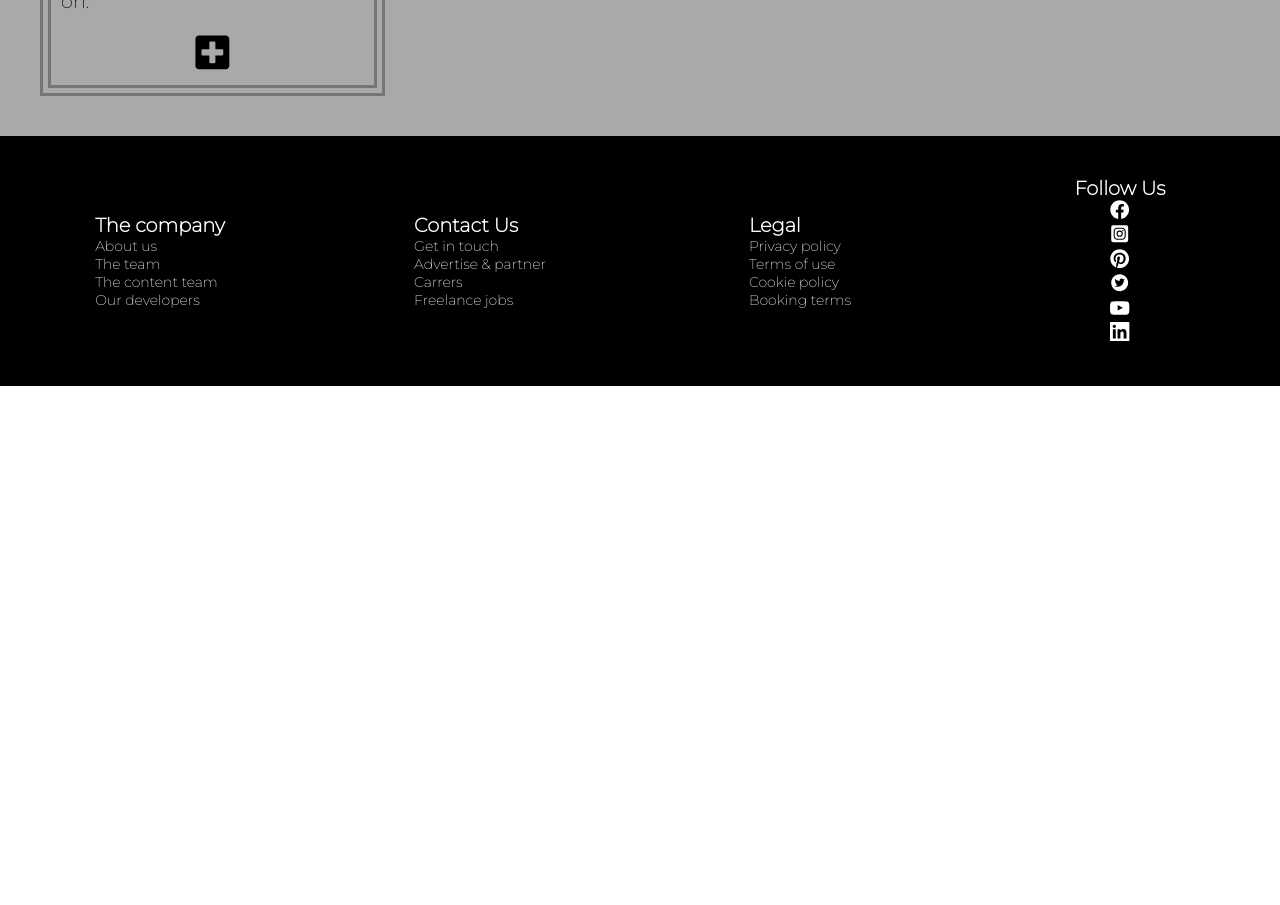
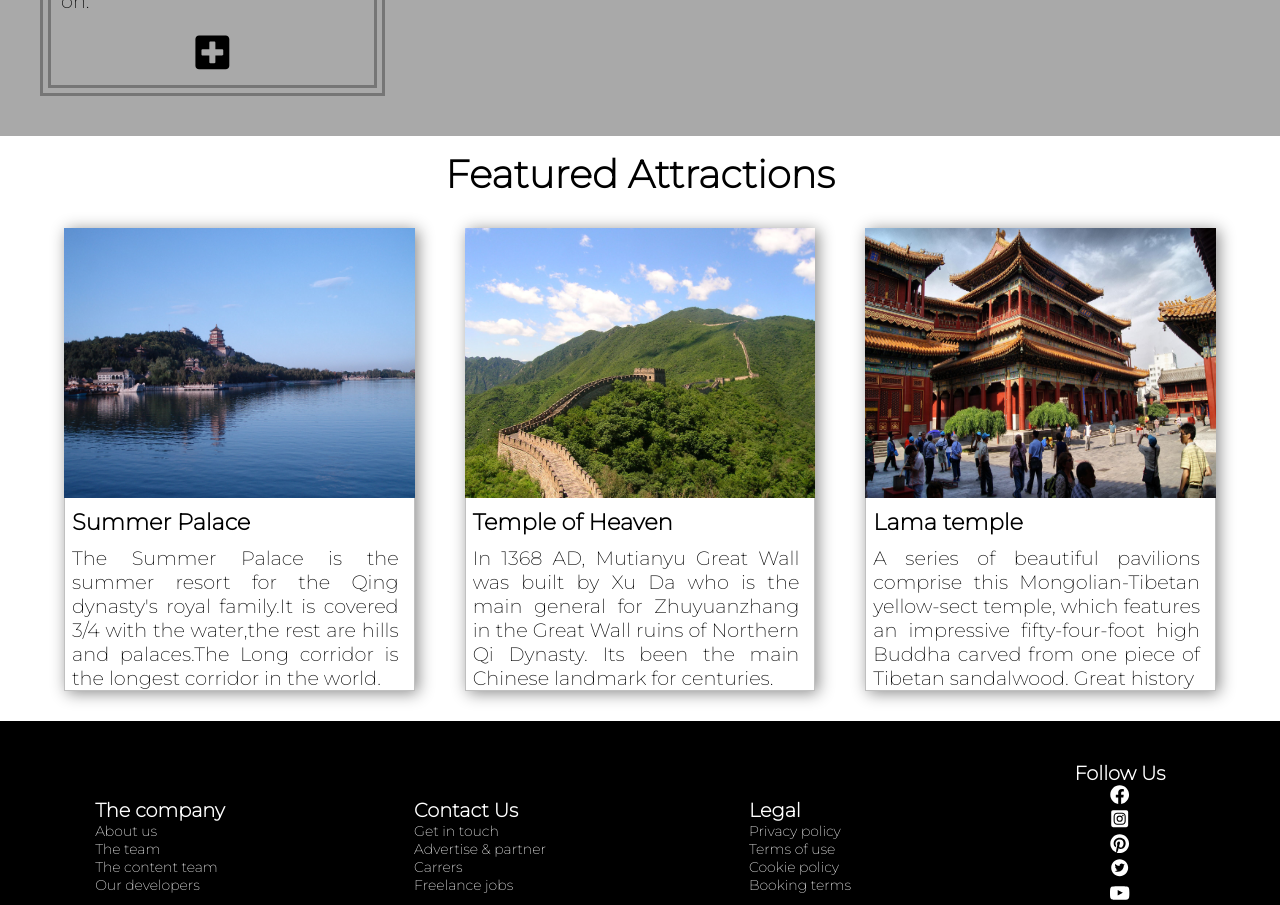
Before and after one commit to Husky931/Beijing-City, a React (Create React App) app: page / in a window 1280 px wide. Shown: the part 1440-2345 px from the top of the page. Before the commit the page ends 1826 px from the top, so only its background shows below. Built offline with nearby package versions, Linux system fonts and the light colour scheme.

Commit message:
everything done, but the logo and nav

```diff
--- a/src/App.css
+++ b/src/App.css
@@ -200,6 +200,7 @@ label {
 .information-line {
   border-bottom: 3px solid #af9a7d;
   width: 400px;
+
   text-align: center;
   display: block;
   margin: auto auto;
@@ -249,16 +250,63 @@ label {
   height: 100%;
 }
 
-/* FEATURED ATTRACTIONS */
-.featured-attractions-home {
-  height: auto;
-  width: 100%;
-  grid-template-columns: repeat(auto-fit, minmax(255px,300px));
+/* FEATURED ATTRACTIONS HOME MID SECTION */
+
+.featured-full-div {
+  margin: auto auto;
+  width: 90%;
+  min-height: 300px;
+  max-height: auto;
+  display: grid;
+  grid-template-columns: repeat(auto-fit, minmax(350px, 1fr));
   grid-row-gap: 2rem;
   grid-column-gap: 50px;
-  padding: 40px;
+  padding-top: 15px;
+  padding-bottom: 15px;
+  padding-bottom: 30px;
 }
 
+.featured-single {
+  min-width: 270px;
+  max-width: 100%;
+  /* width: 330px; */
+  min-height: 270px;
+  /* max-height: 330px; */
+  position: relative;
+  box-shadow: 3px 2px 15px  #888888;
+}
+.featured-single:hover {
+  cursor: pointer;
+  transition: all 0.3s linear;
+  box-shadow: none;
+}
+.image-container-featured {
+  width: 100%;
+  height: 270px;
+}
+.img-featured {
+  width:100%;
+  height:100%;
+}
+.featured-h-div {
+  padding-top: 10px;
+  padding-bottom: 10px;
+  padding-left: 7px;
+  border-left: 1px solid silver;
+  border-right: 1px solid silver;
+}
+.featured-text-div {
+  text-align: justify;
+  padding-right: 15px;
+  padding-left: 7px;
+  border-left: 1px solid silver;
+  border-right: 1px solid silver;
+  border-bottom: 1px solid silver;
+}
+#featured-attractions-h {
+  text-align: center;
+  padding: 15px;
+}
 
 
 
@@ -756,7 +804,7 @@ label {
 /* MUSEUM PAGE BEGINS HERE ------------------------------------------------------------------------------------ */
 .museum-full-background-div {
   width: 100%;
-  height: 1000px;
+  height: auto;
 }
 .search-museum-top-header {
     text-align: center;
@@ -893,11 +941,7 @@ label {
   overflow: hidden;
   font-style: italic;
 }
-/* .position-center {
-  width: auto;
-  height: auto;
-  margin: auto auto;
-} */
+
 .results-group {
   flex: 1;
   text-align: center;
@@ -1269,7 +1313,7 @@ label {
     width: 100%;
     height: 95vh;
     position: relative;
-    z-index: -1;
+    /* z-index: -1; */
   }
 }
 
@@ -1307,6 +1351,12 @@ label {
   display: flex;
   flex-direction: column;
   margin: auto auto;
+}
+.nightlife-template-page-full {
+  display: flex;
+  flex-direction: column;
+  align-items: center;
+  justify-content: center;
 }
 }
 
@@ -1348,6 +1398,10 @@ label {
 }
 .ul-division {
   margin-top: 30px;
+  display: flex;
+  flex-direction: column;
+  justify-content: flex-start;
+  align-items: flex-start;
 }
 }
 
@@ -1359,6 +1413,12 @@ label {
     left: 20px;
     top: 5px;
   }
+.information-line {
+  width: 250px;
+}
+.hero-box-button {
+  font-size: 20px;
+}
 .foods-full-div {
   width: 80%;
   height: auto;
@@ -1377,4 +1437,20 @@ label {
   flex-direction: column;
   margin: auto auto;
 }
+.form-html {
+  display: flex;
+  flex-direction: column;
+  justify-content: center;
+  align-items: center;
 }
+#district {
+  font-size: 1.1rem;
+}
+.district-select-html {
+  width: 170px;
+}
+.map-image-div {
+  width: 100%;
+  height: 500px;
+}
+}
--- /dev/null
+++ b/src/FeaturedSection/FeaturedAttractions.js
@@ -0,0 +1,29 @@
+import React from 'react'
+import { Link } from 'react-router-dom'
+
+import summerpalace1 from '../images/summer-palace-1.jpeg';
+import greatWall from '../images/great-wall-1.jpeg';
+import lamaTemple from '../images/lama-temple-1.jpg';
+
+import FeaturedSingles from './FeaturedSingles'
+
+export const FeaturedAttractions = () => {
+
+
+    return (
+        <>
+        <h1 id="featured-attractions-h">Featured Attractions</h1>
+        <div className='featured-full-div' >
+            <Link to='/attractions/summer-palace' >
+            <FeaturedSingles img={summerpalace1} title={'Summer Palace'}  text={`The Summer Palace is the summer resort for the Qing dynasty's royal family.It is covered 3/4 with the water,the rest are hills and palaces.The Long corridor is the longest corridor in the world.`} />
+            </Link>
+            <Link to='/attractions/great-wall' >
+            <FeaturedSingles img={greatWall} title={'Temple of Heaven'} text={`In 1368 AD, Mutianyu Great Wall was built by Xu Da who is the main general for Zhuyuanzhang in the Great Wall ruins of Northern Qi Dynasty. Its been the main Chinese landmark for centuries.`} />
+            </Link>
+            <Link to='/attractions/lama-temple' >
+            <FeaturedSingles img={lamaTemple} title={'Lama temple'} text={`A series of beautiful pavilions comprise this Mongolian-Tibetan yellow-sect temple, which features an impressive fifty-four-foot high Buddha carved from one piece of Tibetan sandalwood. Great history`} />
+            </Link>
+        </div>
+        </>
+    )
+}
--- /dev/null
+++ b/src/FeaturedSection/FeaturedSingles.js
@@ -0,0 +1,20 @@
+import React from 'react'
+
+
+export default function FeaturedSingles({img, title, text}) {
+
+
+    return (
+        <div className='featured-single'>
+            <div className='image-container-featured'>
+                <img src={img} alt='slika' className='img-featured' />
+            </div>
+            <div className='featured-h-div'>
+            <h3>   <strong> {title} </strong> </h3>
+            </div>
+            <div className='featured-text-div'>
+                {text}
+            </div>
+        </div>
+    )
+}
--- a/src/footer/FooterMain.js
+++ b/src/footer/FooterMain.js
@@ -22,8 +22,8 @@ export const FooterMain = () => {
                     <li className='li-text'>Our developers</li>
                 </ul>
             </div>
+
             <div className='ul-division'>
-
                 <ul className='footer-ul-list'>
                 <h4 className='division-header'>Contact Us</h4>
                     <li className='li-text'>Get in touch</li>
@@ -32,8 +32,8 @@ export const FooterMain = () => {
                     <li className='li-text'>Freelance jobs</li>
                 </ul>
             </div>
+
             <div className='ul-division'>
-
                 <ul className='footer-ul-list'>
                 <h4 className='division-header'>Legal</h4>
                     <li className='li-text'>Privacy policy</li>
@@ -42,10 +42,10 @@ export const FooterMain = () => {
                     <li className='li-text'>Booking terms</li>
                 </ul>
             </div>
+
             <div className='ul-division'>
             <h4 className='division-header'>Follow Us</h4>
                 <ul className='footer-ul-list'>
-
                     <li><FaFacebook /></li>
                     <li><FaInstagramSquare /></li>
                     <li><FaPinterest /></li>
--- a/src/pages/Home.js
+++ b/src/pages/Home.js
@@ -1,12 +1,12 @@
 import React from 'react';
 import Hero from '../navigation-components/Hero'
 import Information from '../information-components/Information';
-import {FeaturedAttractions} from '../attraction-components/FeaturedAttractions'
+import {FeaturedAttractions} from '../FeaturedSection/FeaturedAttractions'
 
 export default function Home() {
   return (
     <>
-      <Hero title={'Beijing info hub'} subtitle={'Check out our tours'} buttonText={'Click me'} pathTo={'/tours'} />
+      <Hero title={'Beijing info hub'} subtitle={'Check out our tours'} buttonText={'TOURS'} pathTo={'/tours'} />
       <Information />
       <FeaturedAttractions />
     </>
```
Also changed, not shown: src/attraction-components/FeaturedAttractions.js (deleted, +0 -19 lines).
